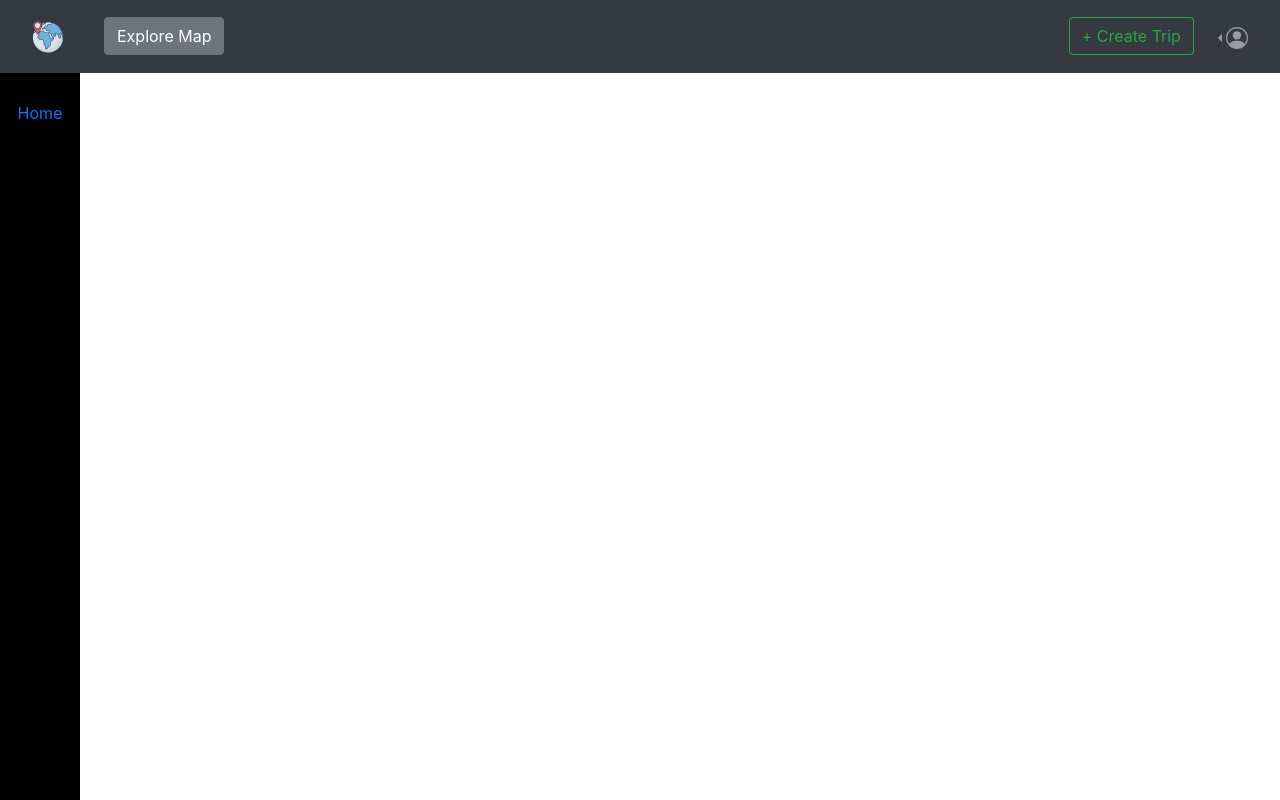
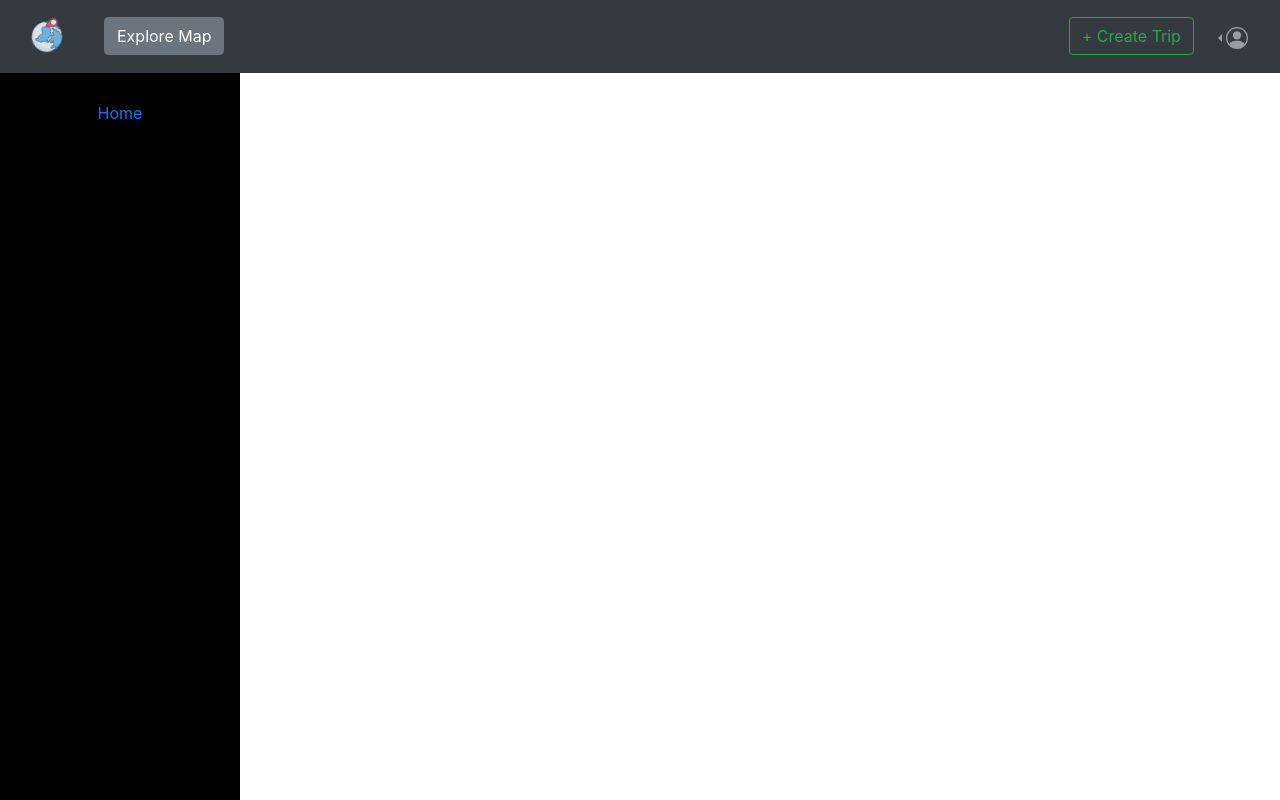
Before and after one commit to zephaniahong/travel-planner-frontend, a React (Create React App) app: page /createtrip in a window 1280 px wide. Built offline with nearby package versions, Linux system fonts and the light colour scheme; the HTML template or start-up script is replaced by a standard one.

Commit message:
Add animation to logo

```diff
--- a/src/components/Navbar.jsx
+++ b/src/components/Navbar.jsx
@@ -2,6 +2,22 @@ import React from "react";
 import { Link } from "react-router-dom";
 import { Navbar, Nav, NavDropdown } from "react-bootstrap";
 import ProfileIcon from "./ProfileIcon.jsx";
+import styled, { keyframes } from "styled-components";
+
+const rotate = keyframes`
+  from {
+    transform: rotate(0deg);
+  }
+
+  to {
+    transform: rotate(360deg);
+  }
+`;
+
+const LogoRotate = styled.div`
+  display: inline-block;
+  animation: ${rotate} 30s linear infinite;
+`;
 
 export default function NavBar() {
   return (
@@ -9,12 +25,14 @@ export default function NavBar() {
       <Navbar collapseOnSelect bg="dark" expand="lg" variant="dark">
         <Link to="/">
           <Navbar.Brand className="navbar-brand text-dark px-3">
+            <LogoRotate>
               <img
                 src="./travel-planner-logo.png"
                 width="32"
                 height="32"
                 alt="Travel Planner Brand"
               />
+            </LogoRotate>
           </Navbar.Brand>
         </Link>
         <Navbar.Toggle aria-controls="responsive-navbar-nav" />
--- a/src/components/SideBar.jsx
+++ b/src/components/SideBar.jsx
@@ -2,7 +2,7 @@ import React from "react";
 import styled from "styled-components";
 
 const StyledNav = styled.nav`
-  width: 5rem;
+  width: 15rem;
   height: 100vh;
   position: fixed;
   background-color: black;
@@ -24,6 +24,10 @@ const StyledNavItem = styled.li`
   text-decoration: none;
 `;
 
+const StyledNavLinks = styled.a`
+  text-decoration: none;
+`;
+
 export default function SideBar() {
   return (
     <div>
```
Lines whose indentation alone changed are shown as unchanged.
